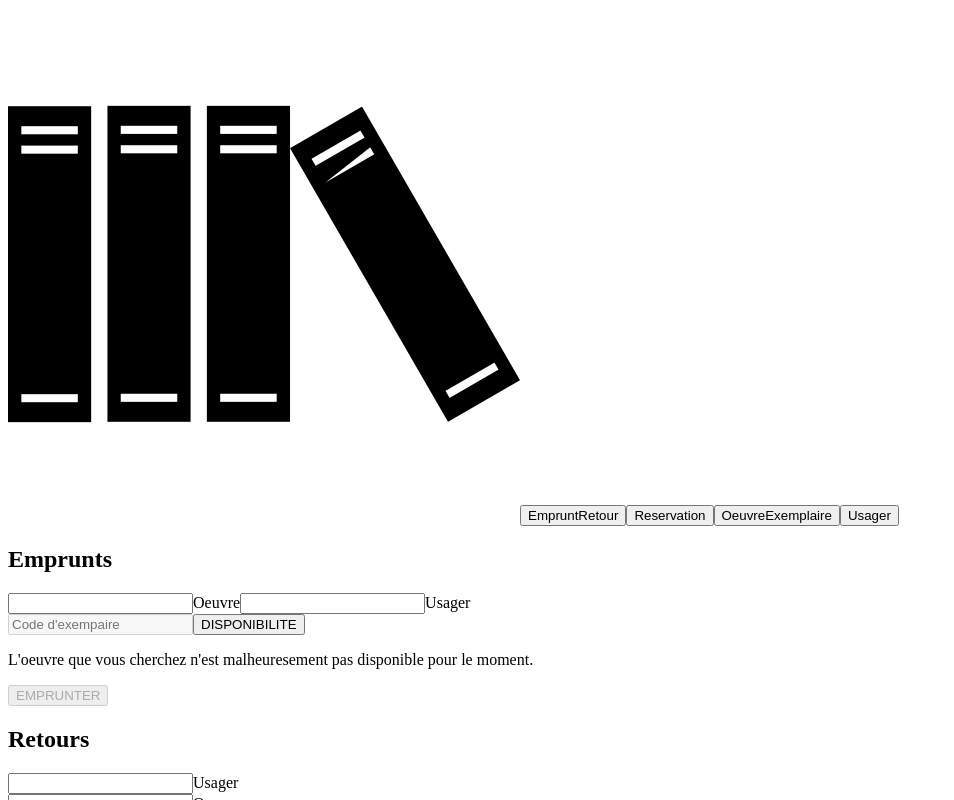
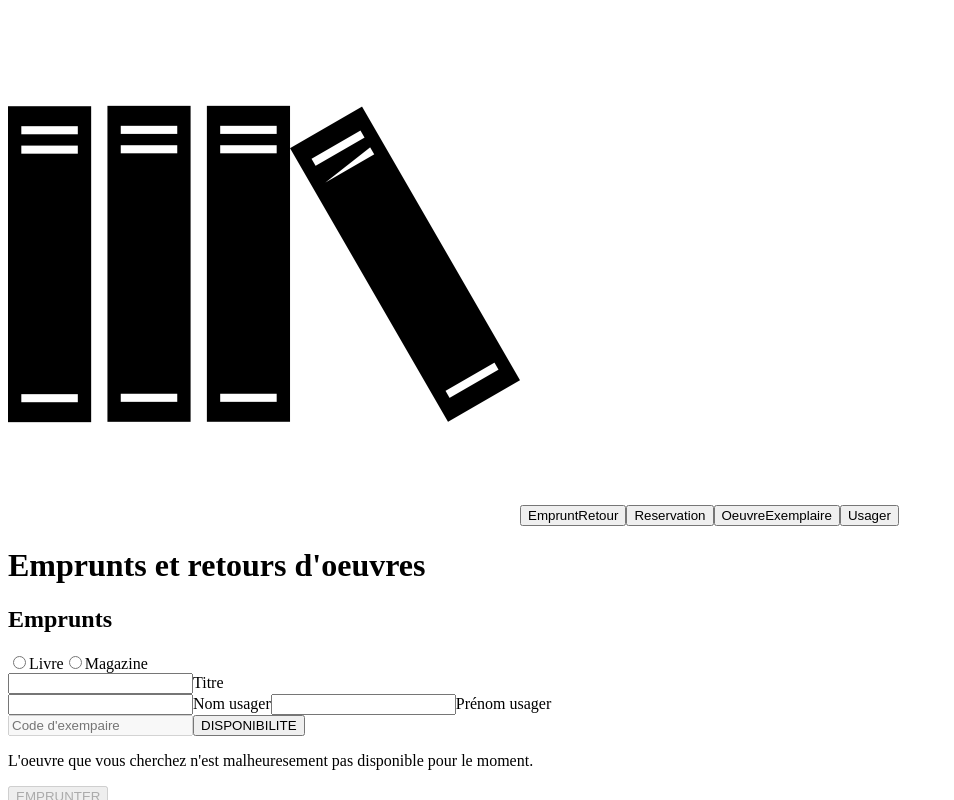
Before and after one commit to ColleenCallonego/Bibliotheque, a Vue app: page / in a window 1280 px wide. Both pictures are taken after a click on the button "EmpruntRetour". Shown: the top 800 px of the page, without its empty margins (0-954 px from the left). Built offline with nearby package versions, Linux system fonts and the light colour scheme.

Commit message:
liaison avec l'API, ajouter oeuvre fait

```diff
--- a/src/components/EmprunterComponent.vue
+++ b/src/components/EmprunterComponent.vue
@@ -1,28 +1,83 @@
 <template>
   <div>
     <h2>Emprunts</h2>
-    <form method="post" v-on:submit.prevent>
-      <input type="text" id="oeuvreAEmprunter" name="oeuvreAEmprunter">
-      <label for="oeuvreAEmprunter">Oeuvre</label>
-      <input type="text" id="usagerQuiEmprunte" name="usagerQuiEmprunte">
-      <label for="usagerQuiEmprunte">Usager</label><br>
+    <div>
+      <input type="radio" value="livre" v-model="typeOeuvre" v-on:click="titreOeuvre = '';numeroMagazine = ''">
+      <label>Livre</label>
+      <input type="radio" value="magazine" v-model="typeOeuvre" v-on:click="titreOeuvre = '';sousTitreLivre = ''">
+      <label>Magazine</label><br>
+
+      <input type="text" v-model="titreOeuvre">
+      <label>Titre</label>
+      <span v-if="typeOeuvre == 'livre'">
+        <input type="text" v-model="sousTitreLivre">
+        <label>Sous-titre</label>
+      </span>
+      <span v-else-if="typeOeuvre == 'magazine'">
+        <input type="number" min="1" v-model="numeroMagazine">
+        <label>Numéro</label>
+      </span>
+
+      <br>
+      <input type="text" v-model="nomUsager">
+      <label>Nom usager</label>
+      <input type="text" v-model="prenomUsager">
+      <label>Prénom usager</label><br>
 
       <input type="text" disabled placeholder="Code d'exempaire">
-      <button type="submit" value="disponibilite" formaction="/verifierDisponibilite">DISPONIBILITE</button>
+      <button v-on:click="postFormDisponibilite()">DISPONIBILITE</button><span>{{reponse1API}}</span>
 
       <p id="repDisponibilite" v-bind:content="repDispo">{{repDispo}}</p>
       <button type="submit" value="emprunter" formaction="/emprunt/creer" v-bind:disabled="empruntImpossible">EMPRUNTER</button>
-    </form>
+    </div>
   </div>
 </template>
 
 <script>
+import axios from 'axios';
+
 export default {
   data (){
     return {
+      titreOeuvre: "",
+      typeOeuvre: null,
+      sousTitreLivre: "",
+      numeroMagazine: "",
+      nomUsager: "",
+      prenomUsager: "",
+
       codeExemplaire: "",
       repDispo: "L'oeuvre que vous cherchez n'est malheuresement pas disponible pour le moment.",
-      empruntImpossible: true
+      empruntImpossible: true,
+
+      reponse1API: null,
+      errors1: [],
+    }
+  },
+  methods: {
+    postFormDisponibilite() {
+
+      let param1 = new URLSearchParams()
+      param1.append('nom', this.titreOeuvre)
+      if (this.typeOeuvre == 'livre'){
+        param1.append('sousNom', this.sousTitreLivre)
+        axios.post('/oeuvre/identificationLivre', param1)
+            .then(response => (this.reponseAPI = response.data))
+            .catch(e => {
+              this.errors.push(e)
+            })
+      }
+      else {
+        param1.append('numero', this.numeroMagazine)
+        axios.post('/oeuvre/identificationMagazine', param1)
+            .then(response => (this.reponseAPI = response.data))
+            .catch(e => {
+              this.errors.push(e)
+            })
+      }
+
+
+
     }
   }
 }
--- a/src/components/PopUpAjouterOeuvre.vue
+++ b/src/components/PopUpAjouterOeuvre.vue
@@ -58,11 +58,11 @@ export default {
   methods: {
     postFormLivre(){
       let param = new URLSearchParams()
-      param.append('nom', this.nom)
-      param.append('auteur', this.prenom)
-      param.append('nbPage', this.mail)
-      param.append('sousNom', this.adresse)
-      param.append('resume', this.adresse)
+      param.append('nom', this.nomOeuvre)
+      param.append('auteur', this.auteurOeuvre)
+      param.append('nbPage', this.nbPageOeuvre)
+      param.append('sousNom', this.sousNomLivre)
+      param.append('resume', this.resumeLivre)
       axios.post('/oeuvres/creerLivre', param)
           .then(response => (this.reponseAPI = response.data))
           .catch(e => {
@@ -71,11 +71,11 @@ export default {
     },
     postFormMagazine(){
       let param = new URLSearchParams()
-      param.append('nom', this.nom)
-      param.append('auteur', this.prenom)
-      param.append('nbPage', this.mail)
-      param.append('numero', this.adresse)
-      param.append('categorie', this.adresse)
+      param.append('nom', this.nomOeuvre)
+      param.append('auteur', this.auteurOeuvre)
+      param.append('nbPage', this.nbPageOeuvre)
+      param.append('numero', this.numeroMagazine)
+      param.append('categorie', this.categorieMagazine)
       axios.post('/oeuvres/creerMagazine', param)
           .then(response => (this.reponseAPI = response.data))
           .catch(e => {
--- a/src/components/TheEmpruntRetour.vue
+++ b/src/components/TheEmpruntRetour.vue
@@ -1,5 +1,6 @@
 <template>
   <div>
+    <h1>Emprunts et retours d'oeuvres</h1>
     <EmprunterComponent/>
     <RetournerComponent/>
   </div>
--- a/src/components/TheHome.vue
+++ b/src/components/TheHome.vue
@@ -3,7 +3,7 @@
     <h1>BIBLIOTHEQUE</h1>
     <p>Colleen Callonego</p>
     <p>Gabriel Couroux</p>
-    <p>M2 MIAGE</p>
+    <p>M2 MIAGE 2021-2022</p>
     <img src="@/assets/logo-IDMC.jpg">
   </div>
 </template>
```
